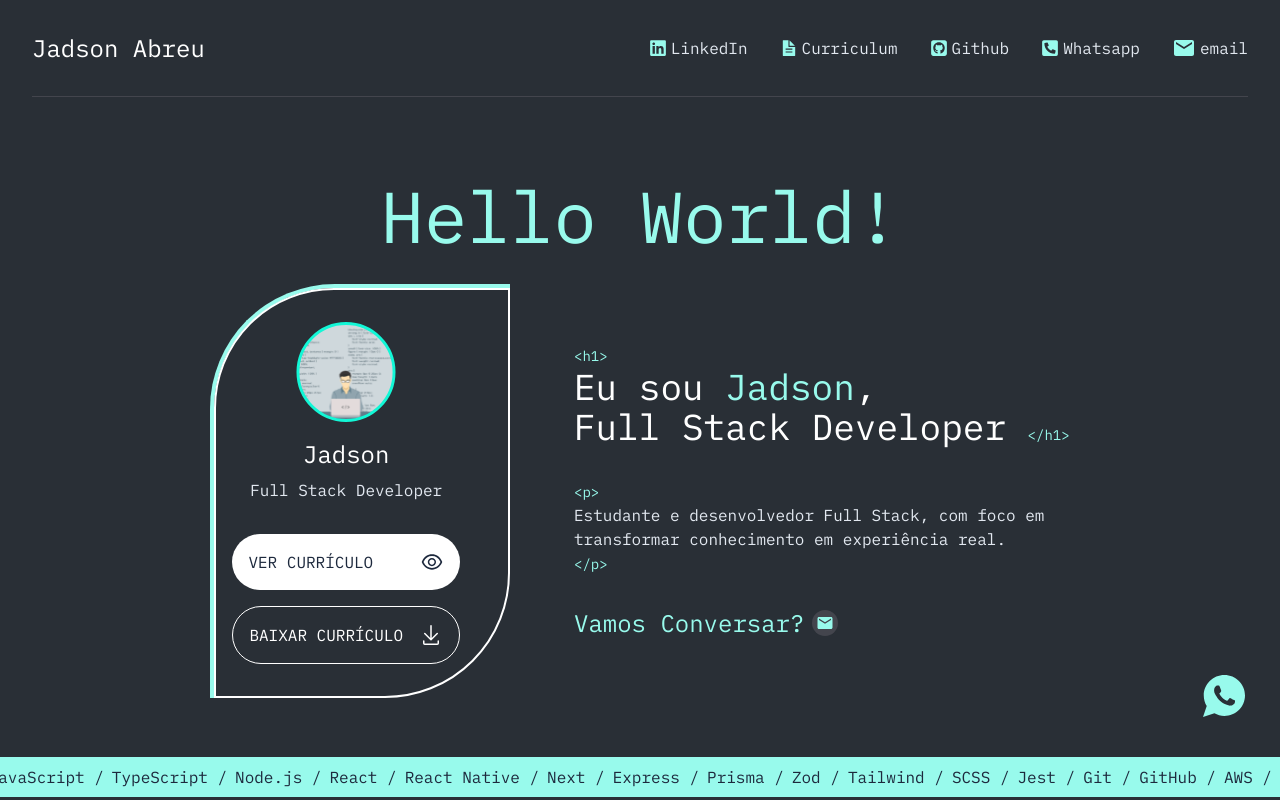
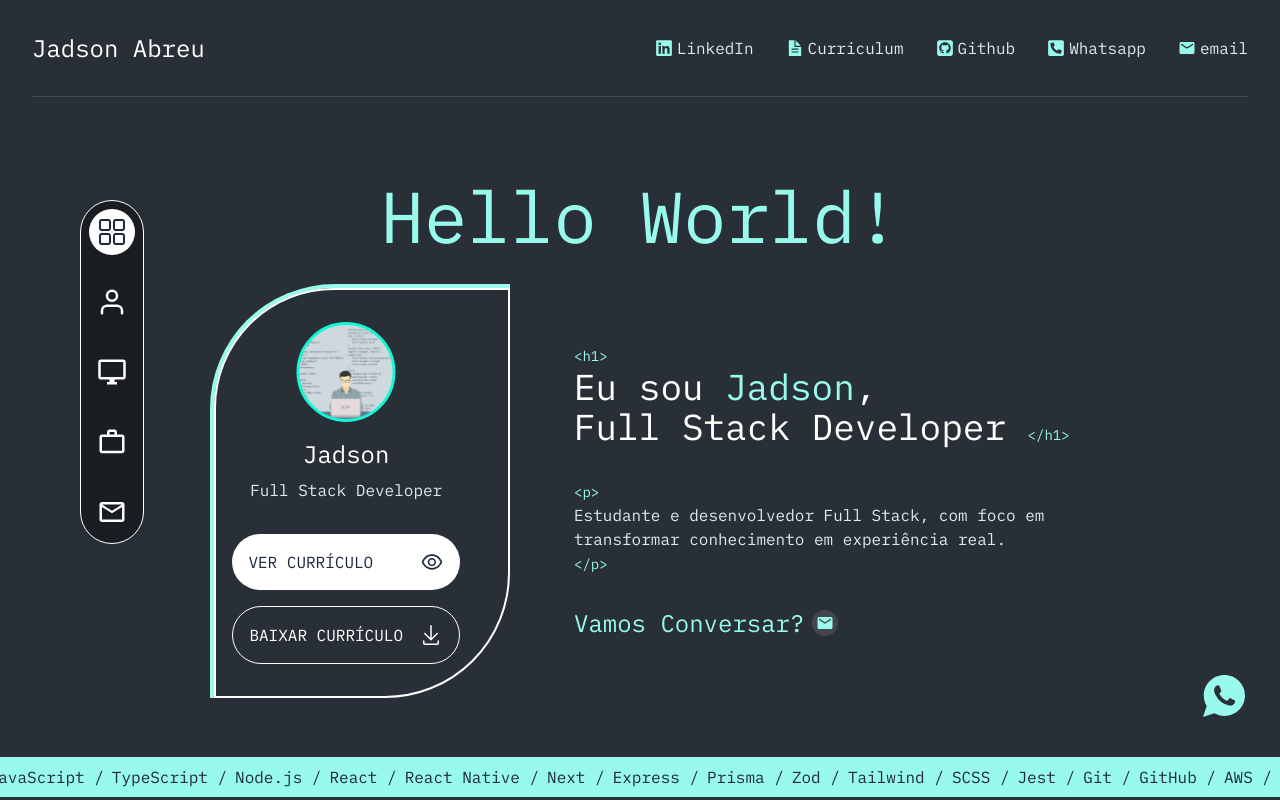
Before and after one commit to Jadson-Js/portfolio, a Next.js app: page / in a window 1280 px wide. Built offline with nearby package versions, Linux system fonts and the light colour scheme.

Commit message:
add sidebar

```diff
--- a/src/app/globals.css
+++ b/src/app/globals.css
@@ -4,6 +4,7 @@
   --primary: #98faec;
   --bg1: #292f36;
   --bg2: #43454d;
+  --bg3: #1a1e23;
   --white: #ffffff;
 }
 
@@ -11,6 +12,7 @@
   --color-primary: var(--primary);
   --color-bg1: var(--bg1);
   --color-bg2: var(--bg2);
+  --color-bg3: var(--bg3);
 }
 
 body {
--- a/src/app/page.tsx
+++ b/src/app/page.tsx
@@ -1,5 +1,7 @@
 import { Hero } from "@/components/hero/Hero";
 import { Navbar } from "@/components/hero/Navbar";
+import { Sidebar } from "@/components/Sidebar";
+import { Whatsapp } from "@/components/Whatsapp";
 
 export default function Home() {
   return (
@@ -8,6 +10,8 @@ export default function Home() {
       <main>
         <Hero />
       </main>
+      <Sidebar />
+      <Whatsapp />
     </>
   );
 }
--- /dev/null
+++ b/src/components/Sidebar.tsx
@@ -0,0 +1,43 @@
+import Link from "next/link";
+import { FiUser } from "react-icons/fi";
+import {
+  MdOutlineDesktopWindows,
+  MdOutlineEmail,
+  MdWorkOutline,
+} from "react-icons/md";
+import { RxDashboard } from "react-icons/rx";
+
+export function Sidebar() {
+  return (
+    <aside className="fixed top-1/4 left-20 p-2 bg-bg3 rounded-full border border-white">
+      <ul className="flex flex-col gap-6">
+        <li className="bg-white rounded-full p-2">
+          <Link href={"#"}>
+            <RxDashboard className="text-3xl text-slate-800" />
+          </Link>
+        </li>
+
+        <li className="bg-bg3 rounded-full p-2">
+          <Link href={"#"}>
+            <FiUser className="text-3xl" />
+          </Link>
+        </li>
+        <li className="bg-bg3 rounded-full p-2">
+          <Link href={"#"}>
+            <MdOutlineDesktopWindows className="text-3xl" />
+          </Link>
+        </li>
+        <li className="bg-bg3 rounded-full p-2">
+          <Link href={"#"}>
+            <MdWorkOutline className="text-3xl" />
+          </Link>
+        </li>
+        <li className="bg-bg3 rounded-full p-2">
+          <Link href={"#"}>
+            <MdOutlineEmail className="text-3xl" />
+          </Link>
+        </li>
+      </ul>
+    </aside>
+  );
+}
--- a/src/components/hero/Hero.tsx
+++ b/src/components/hero/Hero.tsx
@@ -1,8 +1,6 @@
 import { Content } from "./Content";
 import { Profile } from "./Profile";
 import { Ticker } from "./Ticker";
-import { Whatsapp } from "./Whatsapp";
-// import { Content } from "./Content";
 
 export function Hero() {
   return (
@@ -18,7 +16,6 @@ export function Hero() {
         </div>
       </div>
 
-      <Whatsapp />
       <Ticker />
     </section>
   );
--- a/src/components/hero/Navbar.tsx
+++ b/src/components/hero/Navbar.tsx
@@ -61,7 +61,7 @@ export function Navbar() {
           </li>
           <li>
             <Link href={"#"} className="flex flex-row items-center gap-1">
-              <MdEmail className="text-primary text-2xl" />
+              <MdEmail className="text-primary text-lg" />
               <p className="text-slate-200 overflow-hidden whitespace-nowrap text-ellipsis flex-1">
                 email
               </p>
```
Also changed, not shown: src/components/Whatsapp.tsx (renamed from src/components/hero/Whatsapp.tsx).
